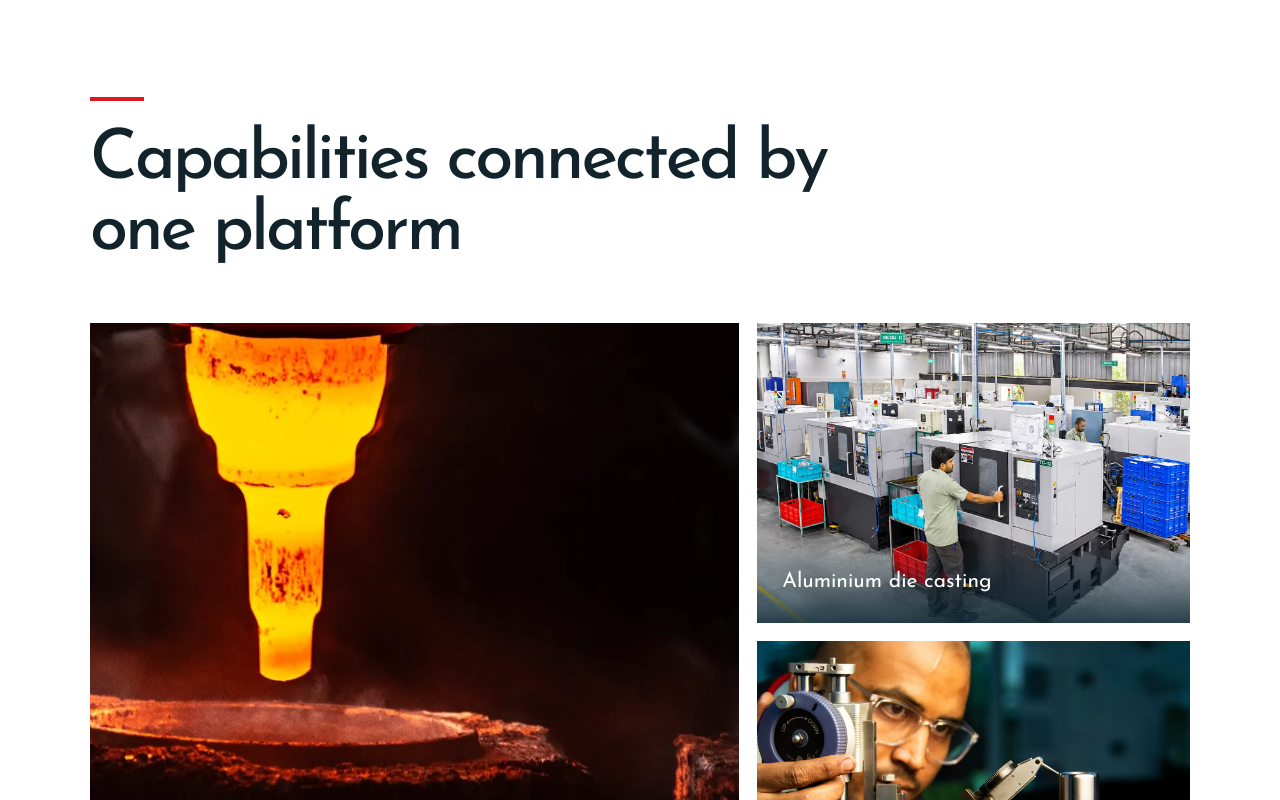
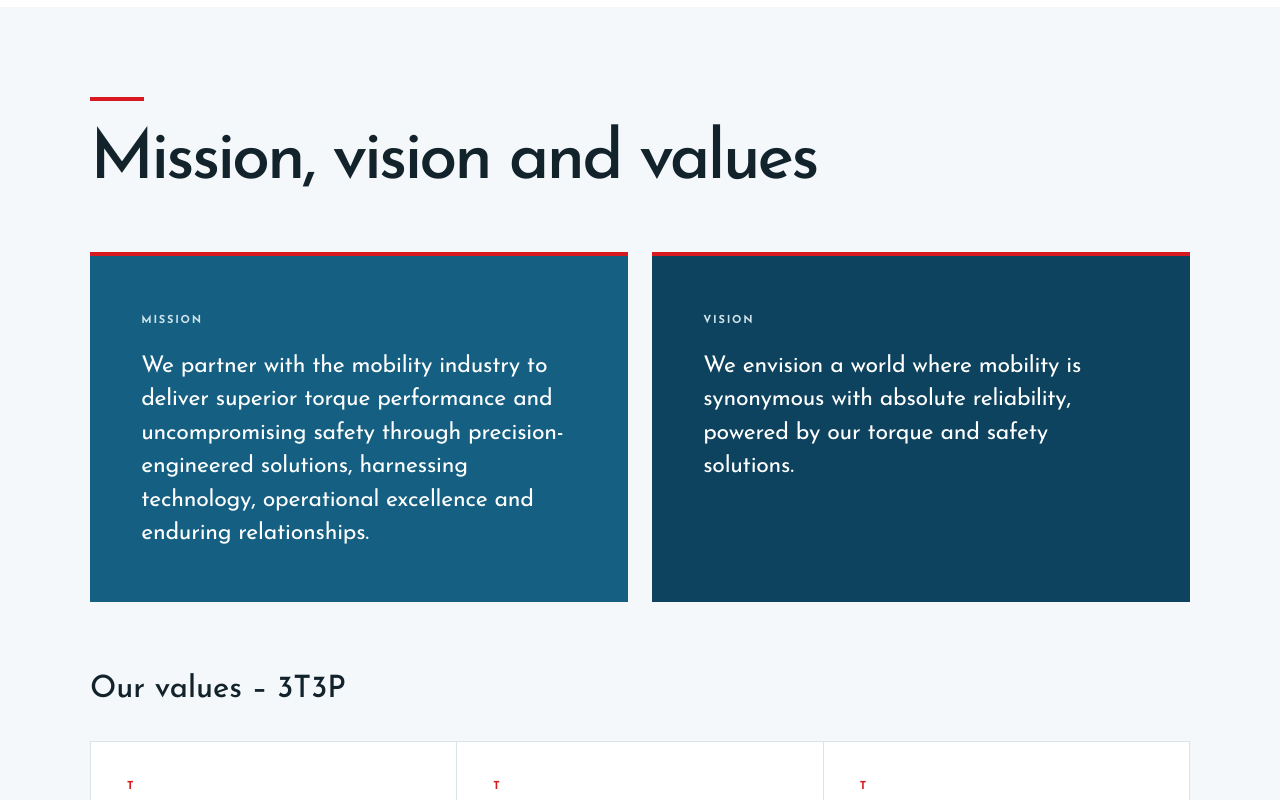
Before and after one commit to Akash-abacusdesk/highwayroop, a Next.js app: page /about in a window 1280 px wide. Shown: the part 1980-2780 px from the top of the page. Built offline with nearby package versions, Linux system fonts and the light colour scheme.

Commit message:
About: mission, vision and 3T3P values; new careers banner

```diff
--- a/app/about/page.tsx
+++ b/app/about/page.tsx
@@ -3,6 +3,8 @@ import PageHero from '@/components/about/PageHero'
 import SubNav from '@/components/about/SubNav'
 import SectionHead from '@/components/about/SectionHead'
 import Stats from '@/components/about/Stats'
+import CardGrid from '@/components/inner/CardGrid'
+import { CORE_VALUES, MISSION, VISION } from '@/components/about/data'
 
 export const metadata: Metadata = { title: 'Overview | Highway Roop' }
 
@@ -51,6 +53,24 @@ export default function Overview() {
         </div>
       </section>
 
+      <section className="ab-section ab-soft" id="purpose">
+        <div className="shell">
+          <SectionHead title="Mission, vision and values" />
+          <div className="ab-purpose">
+            <div>
+              <span className="ab-label">MISSION</span>
+              <p>{MISSION}</p>
+            </div>
+            <div>
+              <span className="ab-label">VISION</span>
+              <p>{VISION}</p>
+            </div>
+          </div>
+          <h3 className="ab-subhead">Our values – 3T3P</h3>
+          <CardGrid cards={CORE_VALUES} />
+        </div>
+      </section>
+
       <section className="ab-section">
         <div className="shell">
           <SectionHead title="Capabilities connected by one platform" />
--- a/components/about/about.css
+++ b/components/about/about.css
@@ -322,3 +322,12 @@ a.ab-card:hover{box-shadow:var(--shadow);transform:translateY(-4px);position:rel
 .ab-hero-caption strong{font-size:24px;font-weight:500;letter-spacing:-.02em}
 .ab-hero-caption .ab-linkedin{margin-top:4px}
 @media(max-width:700px){.ab-hero .shell:has(.ab-hero-caption){flex-direction:column;align-items:flex-start;justify-content:center;gap:18px}.ab-hero-caption{position:static;justify-items:start;text-align:left;border-right:0;border-left:4px solid var(--red);padding:10px 14px}.ab-hero-caption strong{font-size:18px}}
+/* About: mission / vision panels and 3T3P values */
+.ab-purpose{display:grid;grid-template-columns:1fr 1fr;gap:24px;margin-bottom:64px}
+.ab-purpose>div{background:var(--blue);color:#fff;padding:clamp(28px,4vw,52px);border-top:4px solid var(--red)}
+.ab-purpose>div+div{background:#0d435e}
+.ab-purpose .ab-label{color:#cfe3ea}
+.ab-purpose p{margin:18px 0 0;font-size:clamp(19px,1.8vw,24px);line-height:1.45;letter-spacing:-.01em}
+.ab-subhead{font-size:clamp(24px,2.4vw,32px);font-weight:500;margin:0 0 28px}
+@media(max-width:1050px){.ab-purpose{grid-template-columns:1fr}}
+@media(max-width:700px){.ab-purpose{margin-bottom:40px}.ab-purpose p{font-size:17px}.ab-subhead{margin-bottom:18px}}
--- a/components/about/data.ts
+++ b/components/about/data.ts
@@ -36,6 +36,18 @@ export const PRESS: { source: string; title: string; text: string; image?: strin
   { source: 'MACHINE MAKER', title: 'Highway Roop acquires Chamundi Die Cast', text: 'Coverage of the completed acquisition.', publication: 'Machine Maker' },
 ]
 
+// Company mission, vision and 3T3P values (supplied by Highway Roop).
+export const MISSION = 'We partner with the mobility industry to deliver superior torque performance and uncompromising safety through precision-engineered solutions, harnessing technology, operational excellence and enduring relationships.'
+export const VISION = 'We envision a world where mobility is synonymous with absolute reliability, powered by our torque and safety solutions.'
+export const CORE_VALUES = [
+  { tag: 'T', title: 'Transparency', text: 'Openness and honesty for shared success.' },
+  { tag: 'T', title: 'Trust', text: 'Empower ownership without micromanagement.' },
+  { tag: 'T', title: 'Teamwork', text: 'Combine diversity to achieve more.' },
+  { tag: 'P', title: 'Passion', text: 'Relentless dedication to achieving our goals.' },
+  { tag: 'P', title: 'Performance', text: 'Focused on results and high-quality outcomes.' },
+  { tag: 'P', title: 'Partnership', text: 'Sustainable, long-term growth.' },
+]
+
 export const SUSTAINABILITY_LINKS = [
   { href: '/sustainability/esg-overview', label: 'ESG Overview' },
   { href: '/sustainability/environment', label: 'Environment' },
```
Also changed, not shown: public/assets/hero-careers-v3-800.webp, public/assets/hero-careers-v3.webp.
